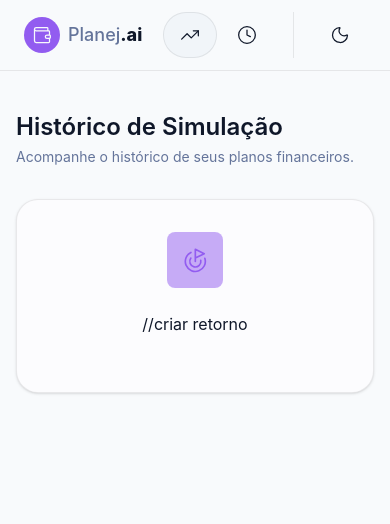
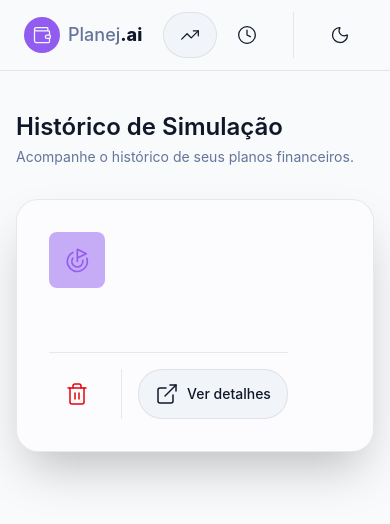
Before and after one commit to Apenas1Hugo/Desafio_Final_DIO_ReactAI, a React (Vite) app in the folder ReactAI/: page /historico in a window 390 px wide. Shown: the top 524 px of the page. Built offline with nearby package versions, Linux system fonts and the light colour scheme; no server answers.

Commit message:
Hook MediaQuery e buttons
Criado MediaQuery para auxiliar a mudança do Divider e botões colocados na tela.

```diff
--- /dev/null
+++ b/ReactAI/src/hooks/useMediaQuery.tsx
@@ -0,0 +1,17 @@
+import { useState, useEffect } from "react";
+
+export function useMediaQuery(query: string): boolean {
+  const [matches, setMatches] = useState(false);
+
+  useEffect(() => {
+    const mediaQueryList = window.matchMedia(query);
+    setMatches(mediaQueryList.matches);
+
+    const listener = (event: MediaQueryListEvent) => setMatches(event.matches);
+    mediaQueryList.addEventListener("change", listener);
+
+    return () => mediaQueryList.removeEventListener("change", listener);
+  }, [query]);
+
+  return matches;
+}
--- a/ReactAI/src/pages/SimulationHistoryPage.tsx
+++ b/ReactAI/src/pages/SimulationHistoryPage.tsx
@@ -3,7 +3,11 @@ import { PageHero } from '../componentes/shared/PageHero';
 import { Divider } from '../componentes/shared/Divider';
 import { Trash2, Goal, ExternalLink } from 'lucide-react';
 
+import { useMediaQuery } from '@/hooks/useMediaQuery';
+
 export function SimulationHistoryPage() {
+  const isMobile = useMediaQuery('(max-width: 640px)');
+
   return (
     <main className="mx-auto max-w-xl px-4 py-10 sm:py-14 ">
       <PageHero
@@ -13,16 +17,17 @@ export function SimulationHistoryPage() {
 
       <div
         className="
-        border-border bg-card flex
-        min-h-[104px]
+        border-border bg-card shadow-black-20
+        flex
+
         w-full
         flex-col
-        items-center
+        items-start
         justify-between
         gap-6
-        rounded-[22px]
-        border p-8
-        shadow-sm
+        rounded-[22px] border
+        p-8
+        shadow-2xl
         lg:flex-row
       "
       >
@@ -53,11 +58,19 @@ export function SimulationHistoryPage() {
           gap-6
           md:flex-row md:gap-10
         "
-        >
-          //criar retorno
+        ></div>
+        <div className="w:full flex flex-col items-center lg:items-start">
+          <Divider orientation="horizontal" className={isMobile ? '' : 'hidden'} />
+          <div className="flex">
+            <Button variant="ghost">
+              <Trash2 className="text-red-600" />
+            </Button>
+            <Divider orientation="vertical" />
+            <Button variant="secondary">
+              <ExternalLink /> Ver detalhes
+            </Button>
+          </div>
         </div>
-        <Divider orientation="vertical" />
-
       </div>
     </main>
   );
```
